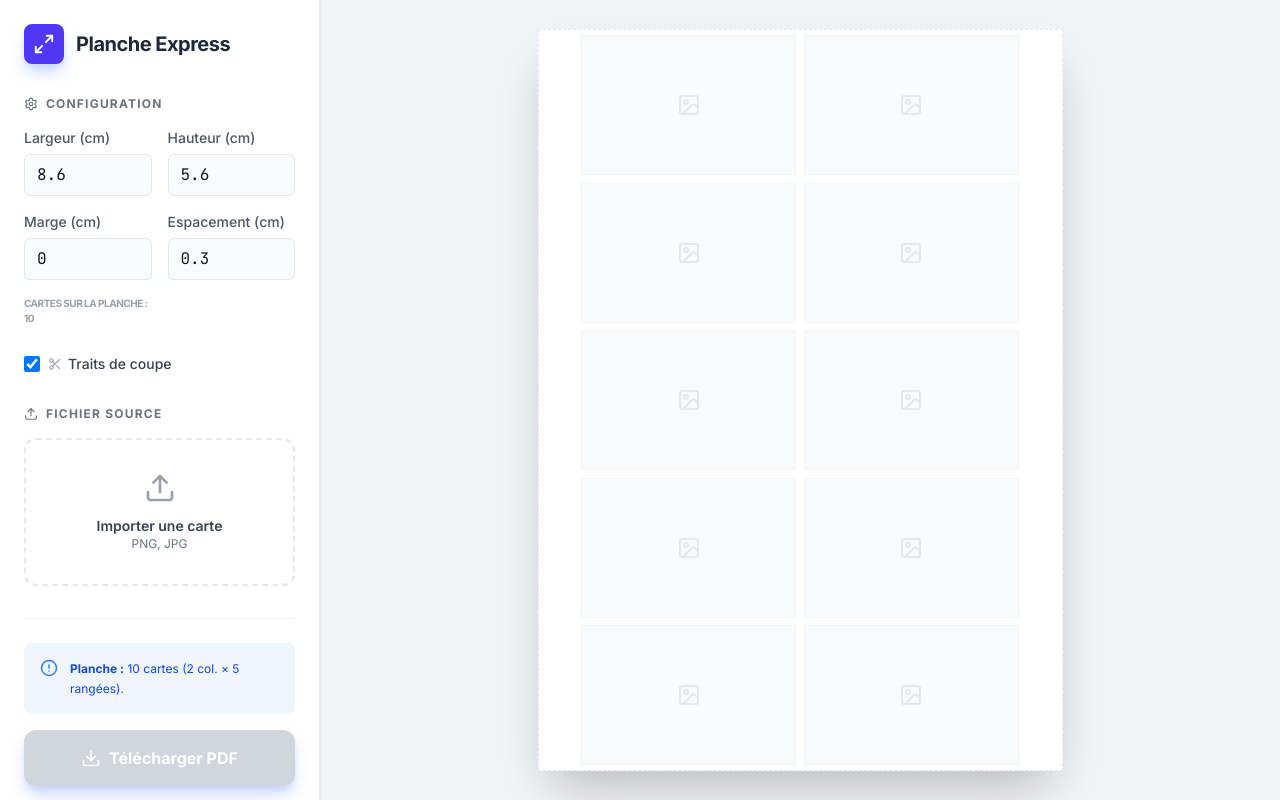
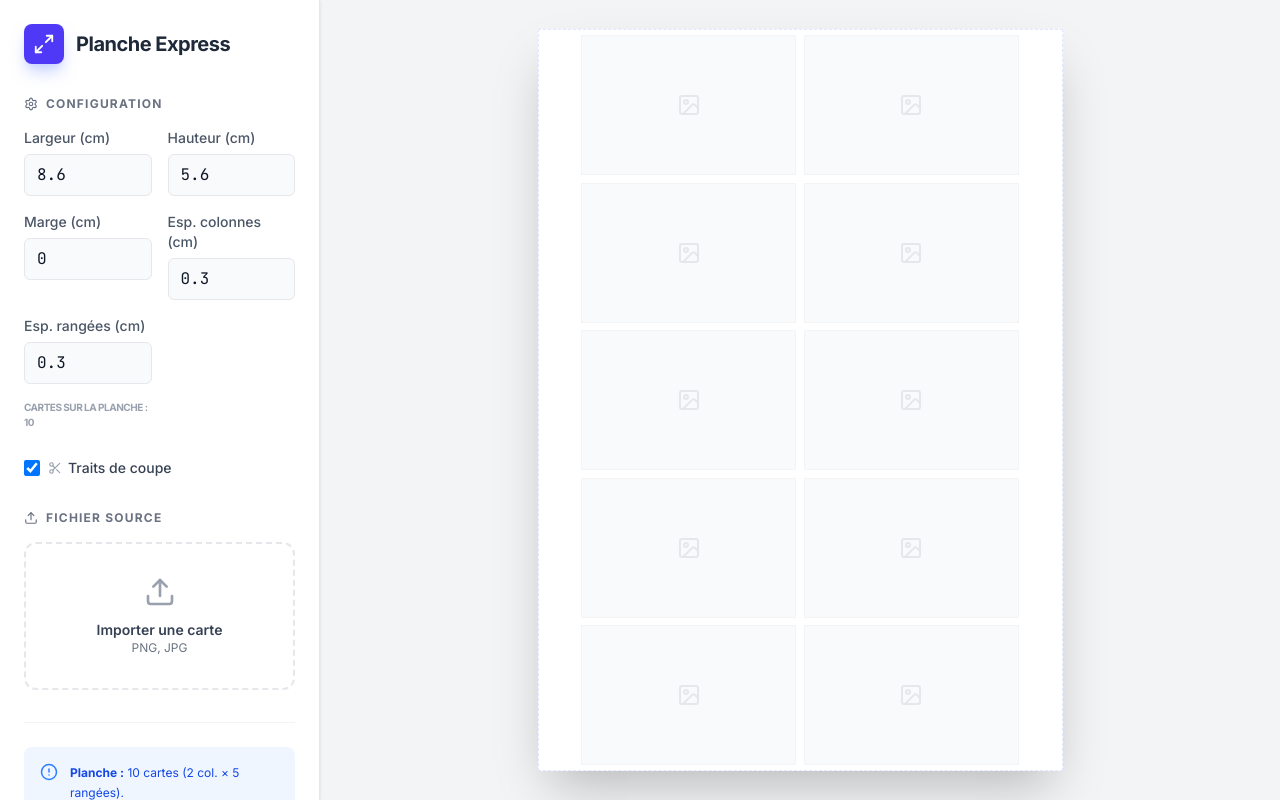
Before and after one commit to Damien-001/Carte-, a React (Vite) app: page / in a window 1280 px wide. Built offline with nearby package versions, Linux system fonts and the light colour scheme.

Commit message:
Split spacing into spacingX (columns) and spacingY (rows)

```diff
--- a/src/App.tsx
+++ b/src/App.tsx
@@ -25,8 +25,9 @@ export default function App() {
   const [settings, setSettings] = useState<CardSettings>({
     width: 86,   // 8.6 cm
     height: 56,  // 5.6 cm
-    margin: 0,   // 0 cm — no margin needed to fit 5 rows
-    spacing: 3,  // 0.3 cm
+    margin: 0,   // 0 cm
+    spacingX: 3, // 0.3 cm — entre colonnes
+    spacingY: 3, // 0.3 cm — entre rangées
     showCropMarks: true,
   });
   const [isGenerating, setIsGenerating] = useState(false);
@@ -36,22 +37,17 @@ export default function App() {
     const availableWidth = A4_WIDTH - (settings.margin * 2);
     const availableHeight = A4_HEIGHT - (settings.margin * 2);
 
-    const rawCols = Math.floor((availableWidth + settings.spacing) / (settings.width + settings.spacing));
-    const rawRows = Math.floor((availableHeight + settings.spacing) / (settings.height + settings.spacing));
+    const cols = Math.floor((availableWidth + settings.spacingX) / (settings.width + settings.spacingX));
+    const rows = Math.floor((availableHeight + settings.spacingY) / (settings.height + settings.spacingY));
 
-    // Maximum 10 cards total, ideally in a balanced way if possible
-    // But we prioritize the dimensions set by the user
-    const cols = rawCols;
-    const rows = rawRows;
-
-    const totalWidth = cols * settings.width + (cols - 1) * settings.spacing;
-    const totalHeight = rows * settings.height + (rows - 1) * settings.spacing;
+    const totalWidth = cols * settings.width + (cols - 1) * settings.spacingX;
+    const totalHeight = rows * settings.height + (rows - 1) * settings.spacingY;
 
     const offsetX = (A4_WIDTH - totalWidth) / 2;
     const offsetY = (A4_HEIGHT - totalHeight) / 2;
 
     return { cols, rows, totalWidth, totalHeight, offsetX, offsetY };
-  }, [settings.width, settings.height, settings.margin, settings.spacing]);
+  }, [settings.width, settings.height, settings.margin, settings.spacingX, settings.spacingY]);
 
   const theoreticalMax = grid.cols * grid.rows;
 
@@ -90,8 +86,8 @@ export default function App() {
         for (let c = 0; c < cols; c++) {
           if (cardCount >= theoreticalMax) break;
 
-          const x = offsetX + c * (settings.width + settings.spacing);
-          const y = offsetY + r * (settings.height + settings.spacing);
+          const x = offsetX + c * (settings.width + settings.spacingX);
+          const y = offsetY + r * (settings.height + settings.spacingY);
 
           // Add card image
           pdf.addImage(image, 'JPEG', x, y, settings.width, settings.height);
@@ -179,12 +175,25 @@ export default function App() {
               />
             </div>
             <div className="flex flex-col gap-1.5">
-              <label className="text-sm font-medium text-gray-600">Espacement (cm)</label>
+              <label className="text-sm font-medium text-gray-600">Esp. colonnes (cm)</label>
               <input
                 type="number"
                 step="0.1"
-                value={+(settings.spacing / 10).toFixed(2)}
-                onChange={(e) => setSettings({...settings, spacing: Math.round(Number(e.target.value) * 10)})}
+                value={+(settings.spacingX / 10).toFixed(2)}
+                onChange={(e) => setSettings({...settings, spacingX: Math.round(Number(e.target.value) * 10)})}
+                className="w-full px-3 py-2 bg-gray-50 border border-gray-200 rounded-md focus:ring-2 focus:ring-indigo-500 outline-none transition-all font-mono"
+              />
+            </div>
+          </div>
+
+          <div className="grid grid-cols-2 gap-4">
+            <div className="flex flex-col gap-1.5">
+              <label className="text-sm font-medium text-gray-600">Esp. rangées (cm)</label>
+              <input
+                type="number"
+                step="0.1"
+                value={+(settings.spacingY / 10).toFixed(2)}
+                onChange={(e) => setSettings({...settings, spacingY: Math.round(Number(e.target.value) * 10)})}
                 className="w-full px-3 py-2 bg-gray-50 border border-gray-200 rounded-md focus:ring-2 focus:ring-indigo-500 outline-none transition-all font-mono"
               />
             </div>
@@ -301,8 +310,8 @@ export default function App() {
               display: 'grid',
               gridTemplateColumns: `repeat(${grid.cols}, ${settings.width * 2.5}px)`,
               gridTemplateRows: `repeat(${grid.rows}, ${settings.height * 2.5}px)`,
-              columnGap: `${settings.spacing * 2.5}px`,
-              rowGap: `${settings.spacing * 2.5}px`,
+              columnGap: `${settings.spacingX * 2.5}px`,
+              rowGap: `${settings.spacingY * 2.5}px`,
             }}
           >
             {Array.from({ length: grid.cols * grid.rows }).map((_, i) => (
--- a/src/types.ts
+++ b/src/types.ts
@@ -2,7 +2,8 @@ export interface CardSettings {
   width: number;
   height: number;
   margin: number;
-  spacing: number;
+  spacingX: number;
+  spacingY: number;
   showCropMarks: boolean;
 }
 
```
